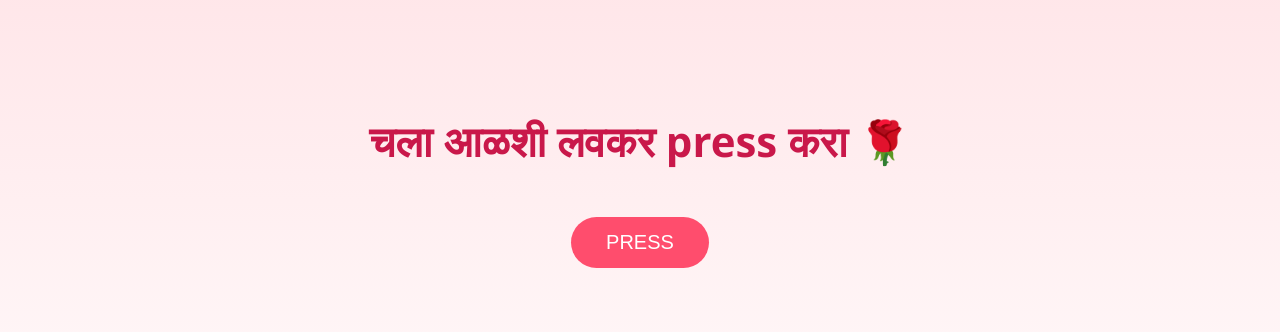
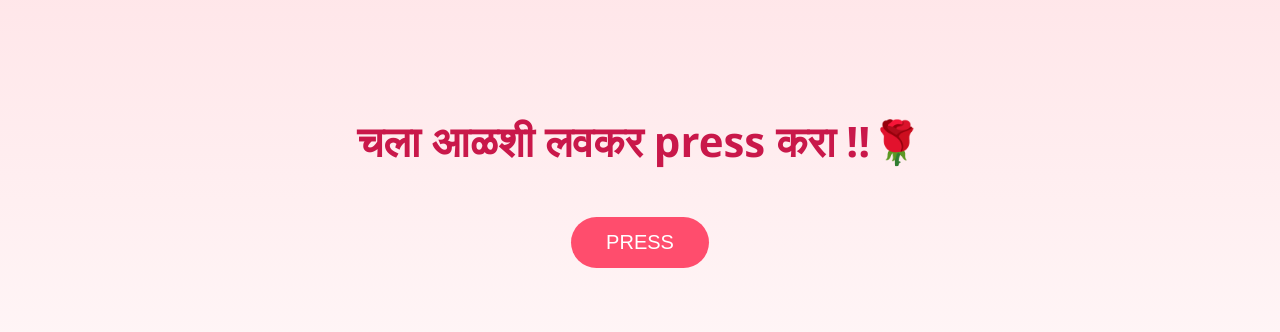
Before and after one commit to mayurrr01/roseday, a plain HTML site: page index.html in a window 1280 px wide. Shown: the part 224-556 px from the top of the page. Drawn offline with Linux system fonts and the light colour scheme.

Commit message:
Update index.html

```diff
--- a/index.html
+++ b/index.html
@@ -2,7 +2,7 @@
 <html lang="en">
 <head>
 <meta charset="UTF-8">
-<title>Happy Rose Day Laxmi</title>
+<title>Happy Rose Day Laxm</title>
 
 <style>
 body {
@@ -66,7 +66,7 @@ button:hover {
 <body>
 
 <div class="container">
-  <h1> चला आळशी लवकर press करा 🌹</h1>
+  <h1> चला आळशी लवकर press करा !!🌹</h1>
   <button onclick="startMagic()">PRESS</button>
 
   <div id="quote">
```
